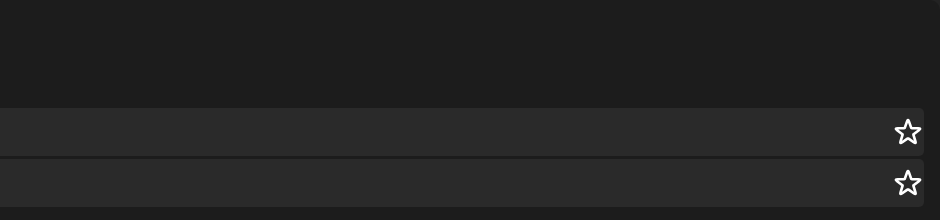
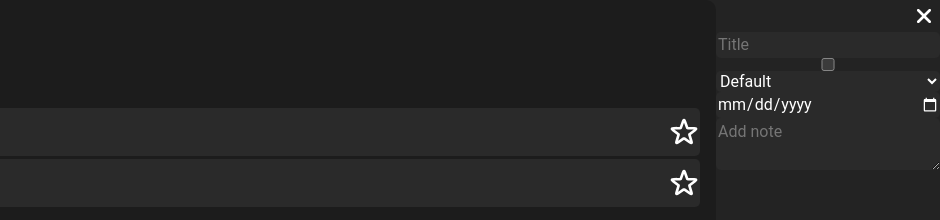
Before and after one commit to besplago/odin-todo-list, a website built with webpack: page src/template.html in a window 1280 px wide. Shown: the top 220 px of the page, 340-1280 px from the left. Built offline with nearby package versions, Linux system fonts and the light colour scheme.

Commit message:
feat: edit task form setup

```diff
--- a/src/styles.css
+++ b/src/styles.css
@@ -112,6 +112,19 @@ button {
   cursor: pointer;
 }
 
+textarea,
+select,
+input {
+  background: none;
+  border: none;
+  color-scheme: dark;
+}
+
+form {
+  display: flex;
+  flex-direction: column;
+}
+
 body {
   display: flex;
   width: 100%;
@@ -212,3 +225,7 @@ footer {
 footer button {
   width: fit-content;
 }
+
+#close-edit-pane {
+  margin-left: auto;
+}
--- a/src/template.html
+++ b/src/template.html
@@ -184,6 +184,34 @@
       </footer>
     </main>
 
-    <aside id="edit-pane" aria-label="Edit task panel"></aside>
+    <aside id="edit-pane" aria-label="Edit task panel">
+      <button id="close-edit-pane" type="button">
+        <img
+          class="icon"
+          src="./assets/cross-svgrepo-com.svg"
+          alt="Close edit pane"
+        />
+      </button>
+      <form>
+        <input
+          class="highlighted"
+          type="text"
+          name="task-title"
+          id="title"
+          placeholder="Title"
+        />
+        <input type="checkbox" name="imporant" id="important" />
+        <select class="highlighted" name="project" id="project">
+          <option value="0">Default</option>
+        </select>
+        <input class="highlighted" type="date" name="duedate" id="duedate" />
+        <textarea
+          class="highlighted"
+          name="notes"
+          id="notes"
+          placeholder="Add note"
+        ></textarea>
+      </form>
+    </aside>
   </body>
 </html>
```
Also changed, not shown: src/assets/cross-svgrepo-com.svg (added).
